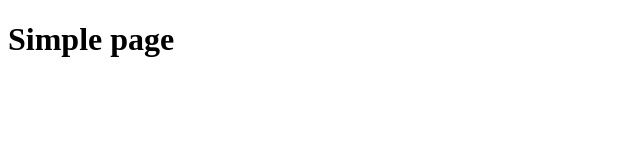
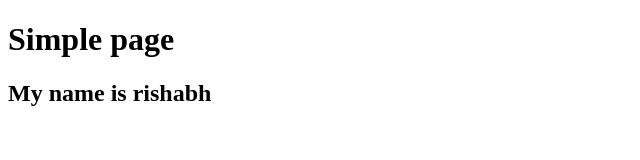
Before and after one commit to RishabhDubeyCS/delta-demo, a plain HTML site: page index.html in a window 1280 px wide. Shown: the whole page, without its empty margins (0-640 px from the left). Drawn offline with Linux system fonts and the light colour scheme.

Commit message:
add new feature

```diff
--- a/index.html
+++ b/index.html
@@ -7,6 +7,7 @@
 </head>
 <body>
     <h1>Simple page </h1>
+    <h2> My name is rishabh</h2>
 
 </body>
 </html>
```
Also changed, not shown: 1 other file.
